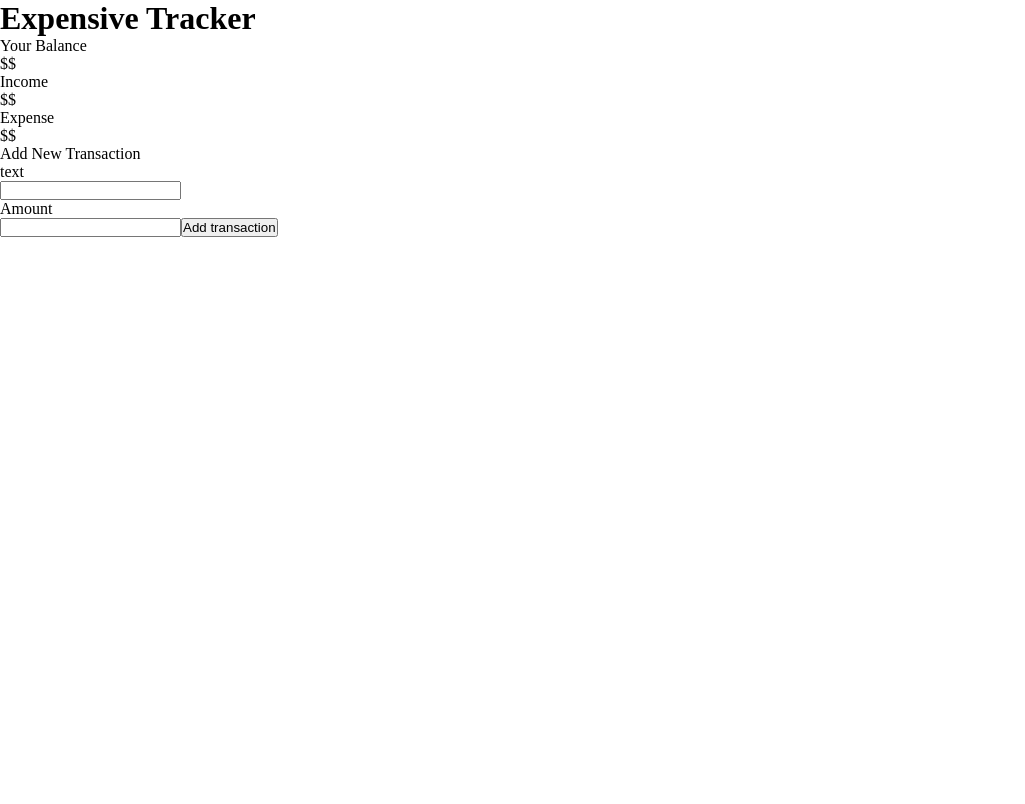
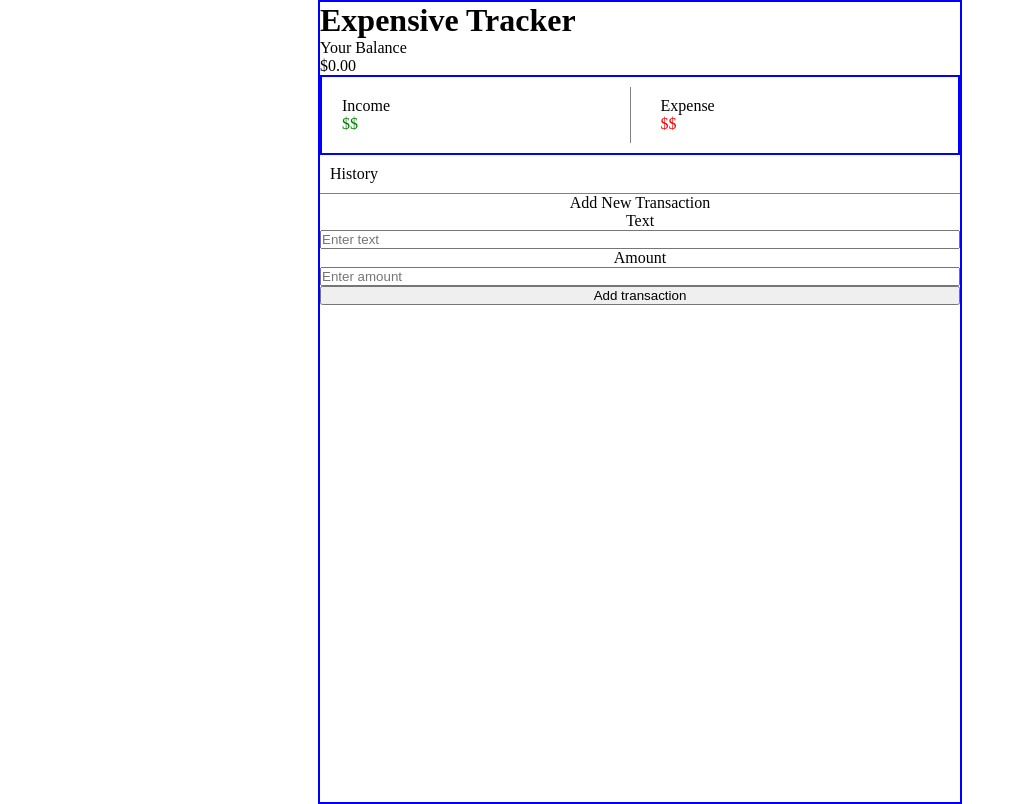
Before and after one commit to kareemIt/Expense-Tracker, a React (Create React App) app: page / in a window 1280 px wide. Shown: the whole page, without its empty margins (0-1025 px from the left). Built offline with nearby package versions, Linux system fonts and the light colour scheme.

Commit message:
adding input tags , styling divs

```diff
--- a/src/App.js
+++ b/src/App.js
@@ -1,27 +1,37 @@
-import React from 'react';
+import React, { useState } from 'react';
 import './style.css';
 
 export default function App() {
+  const [balance, setBalance] = useState(0);
+  const [history, setHistory] = useState([]);
+
   return (
     <div>
-      <h1>Expensive Tracker</h1>
-      <div className="Container">
-        <div className="Balance" />
-        <p>Your Balance</p>
-        <p>$$</p>
-        <div className="Income/Expenses">
-          <p>Income</p>
-          <p>$$</p>
-          <p>Expense</p>
-          <p>$$</p>
+      <div className="container">
+        <h1>Expensive Tracker</h1>
+        <div className="balance">
+          <p>Your Balance</p>
+          <p>${balance.toFixed(2)}</p>
         </div>
-        <div className="History" />
+        <div className="income-expense">
+          <div className="income">
+            <p>Income</p>
+            <p className="number-income">$$</p>
+          </div>
+          <div className="expense">
+            <p>Expense</p>
+            <p className="number-expense">$$</p>
+          </div>
+        </div>
+        <div className="history">
+          <p>History</p>
+        </div>
         <div className="new-transactions">
           <p>Add New Transaction</p>
-          <p>text</p>
-          <input type="text" />
+          <p>Text</p>
+          <input placeHolder="Enter text" type="text" />
           <p>Amount</p>
-          <input type="text" />
+          <input placeHolder="Enter amount" type="text" />
           <button>Add transaction</button>
         </div>
       </div>
--- a/src/style.css
+++ b/src/style.css
@@ -2,3 +2,57 @@
   padding: 0px;
   margin: 0px;
 }
+
+body {
+  /* background: #ee4266; */
+}
+.container {
+  border: 2px blue solid;
+  height: 100vh;
+  width: 50%;
+  margin: 0 auto;
+  /* background: #ee4266; */
+  /* color: white; */
+}
+
+.balance {
+  text-align: left;
+}
+
+.income-expense {
+  border: solid blue 2px;
+  display: flex;
+}
+
+.income {
+  padding: 10px;
+  margin: 10px;
+  width: 100%;
+  border-right: grey 1px solid;
+}
+
+.number-income {
+  color: green;
+}
+
+.expense {
+  padding: 10px;
+  margin: 10px;
+  width: 100%;
+}
+
+.number-expense {
+  color: red;
+}
+
+.history {
+  border-bottom: 0.5px grey solid;
+  padding: 10px;
+}
+
+.new-transactions {
+  display: flex;
+  flex-direction: column;
+  width: 100%;
+  text-align: center;
+}
```
